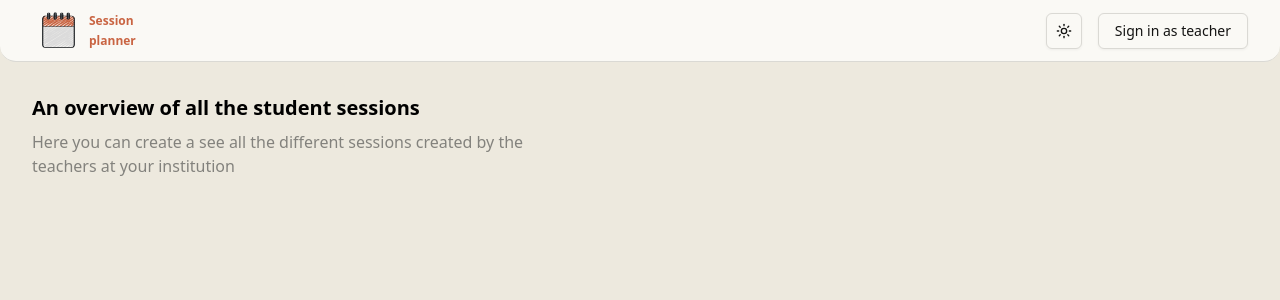
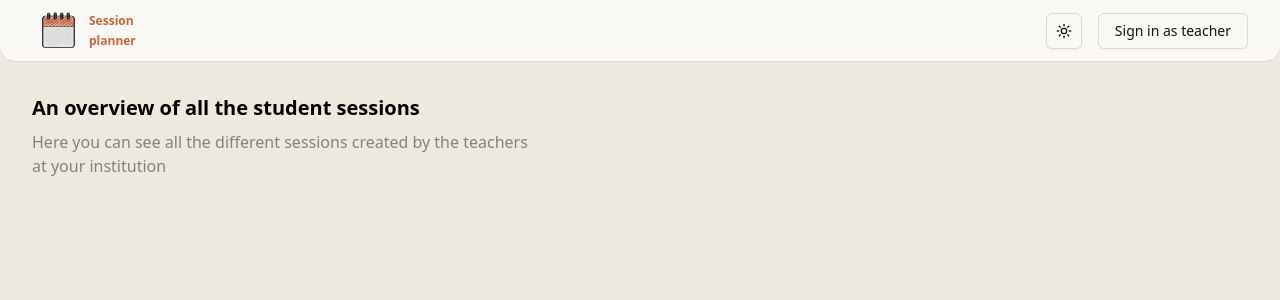
Before and after one commit to SigneHau/session-planner, a Next.js app: page / in a window 1280 px wide. Shown: the top 300 px of the page. Built offline with nearby package versions, Linux system fonts and the light colour scheme; no server answers; the database is empty.

Commit message:
Fix toast animation

```diff
--- a/app/(main)/page.tsx
+++ b/app/(main)/page.tsx
@@ -28,7 +28,7 @@ const Home = () => {
           An overview of all the student sessions
         </h1>
         <p className="text-muted-foreground max-w-lg">
-          Here you can create a see all the different sessions created by the
+          Here you can see all the different sessions created by the
           teachers at your institution
         </p>
       </div>
--- a/components/toast.tsx
+++ b/components/toast.tsx
@@ -19,7 +19,7 @@ const Toast = ({
 
   return (
     // Toast notification — centered near bottom, pill with icon
-    <AnimatePresence initial={false}>
+    <AnimatePresence>
       {showToast && (
         <motion.div
           initial={{ y: 20, opacity: 0 }}
```
